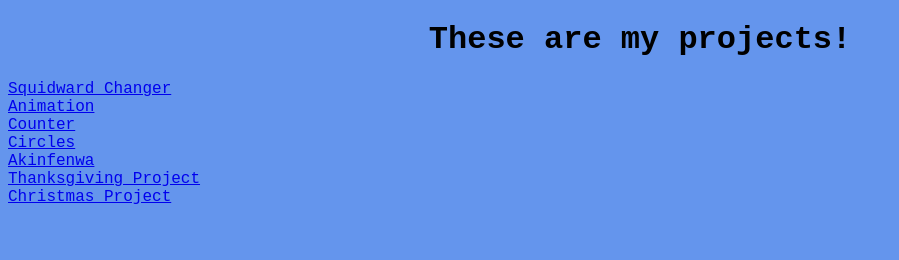
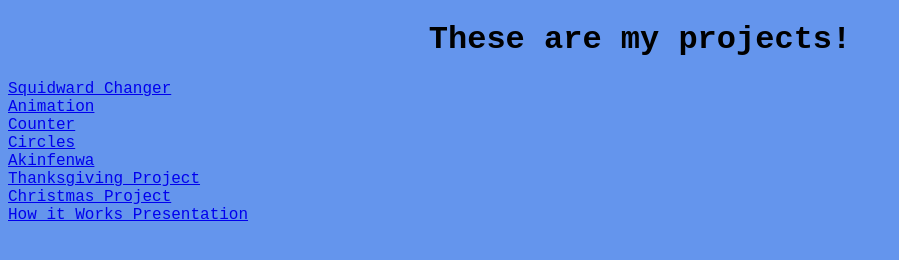
Before and after one commit to pdavis37/pdavis37.github.io, a plain HTML site: page myprojects.html in a window 1280 px wide. Shown: the whole page, without its empty margins (0-899 px from the left). Drawn offline with Linux system fonts and the light colour scheme; a web font is replaced by a local one.

Commit message:
updating projects

```diff
--- a/myprojects.html
+++ b/myprojects.html
@@ -62,5 +62,9 @@
 
 	<div class="project">Christmas Project</div>
 </a>
+<a href="https://docs.google.com/presentation/d/1Jk0ICeg6skKjmd4r7SIyIw3UuHxdHWVBN5OTEldKUMY/edit?usp=sharing">
+
+	<div class="project">How it Works Presentation</div>
+</a>
 </body>
 </html>
```
